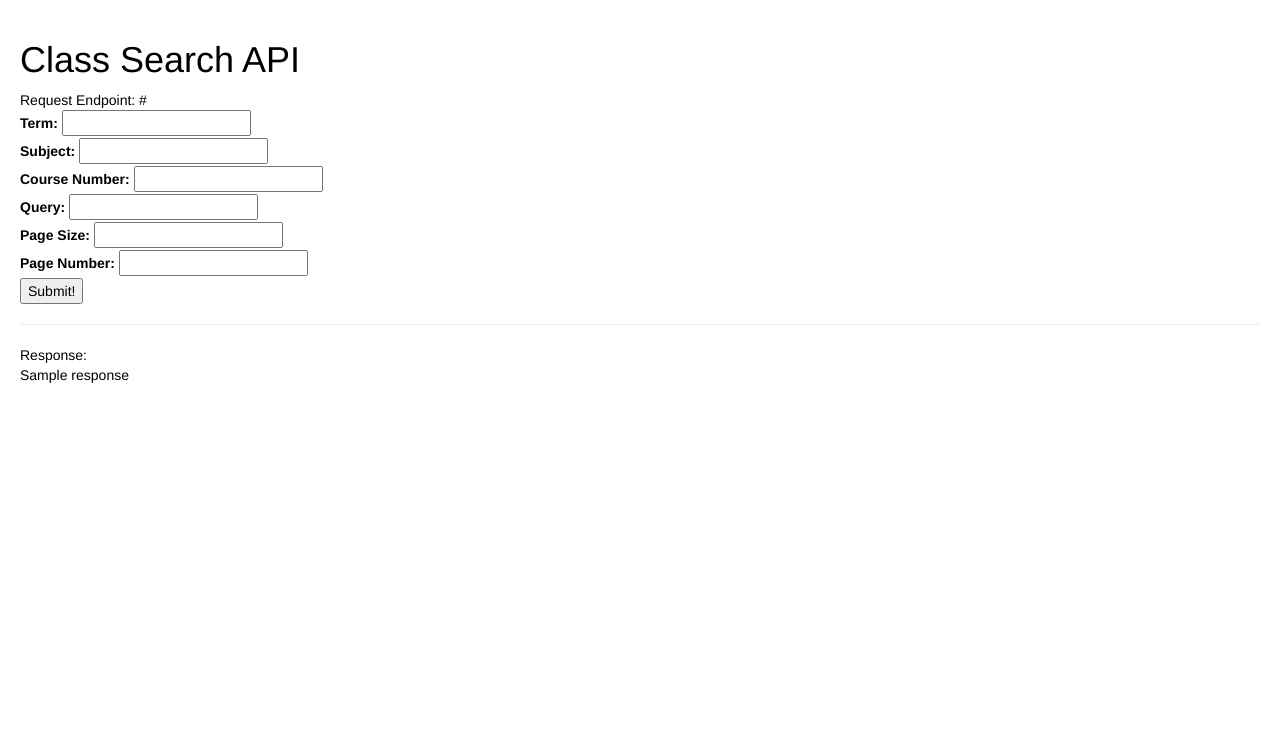
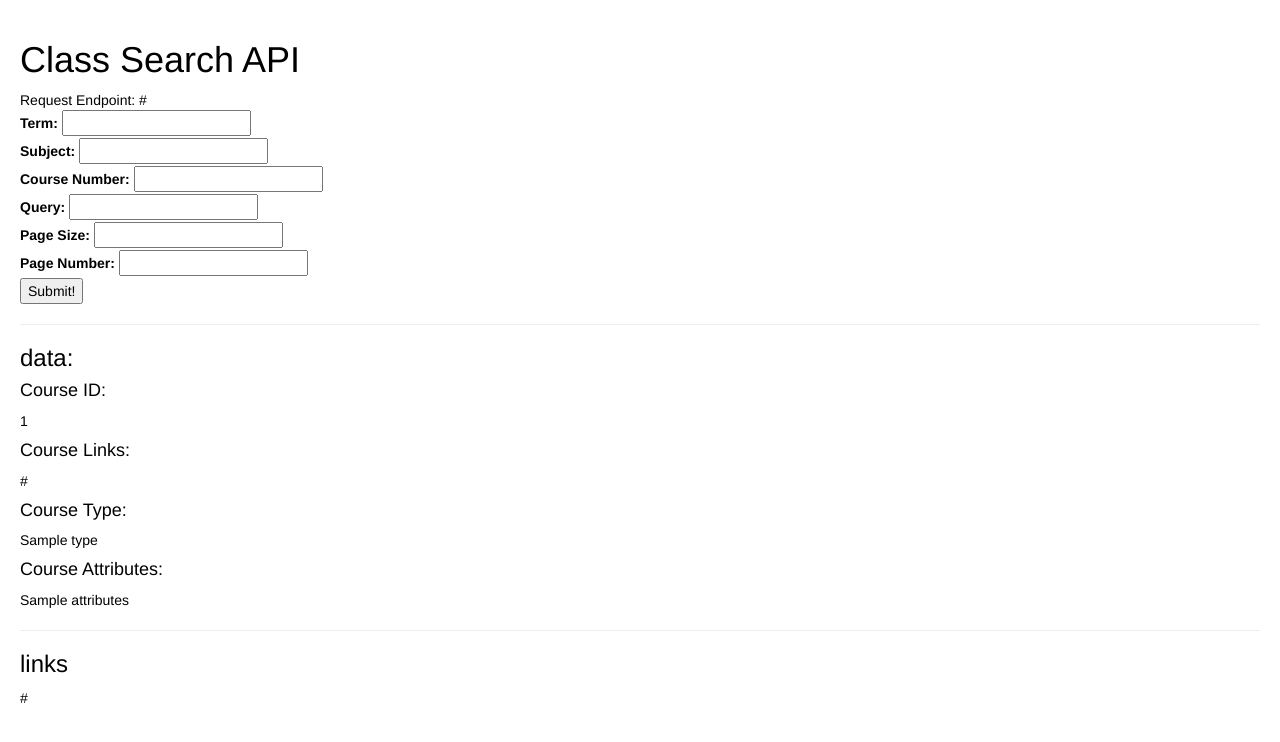
Before and after one commit to osu-mist/catalog-api-demo, a Django app: template catalog_api_demo/templates/catalog_api_demo/index.html in a window 1280 px wide. Shown: the top 742 px of the page. Run offline with Django 3.2, Linux system fonts and the light colour scheme; the template is opened without the code that fills it: most values are stand-ins (such as "Sample title", 1, 10 or a date in 2020); some libraries are stand-ins or nearby versions.

Commit message:
Update template

```diff
--- a/catalog_api_demo/templates/catalog_api_demo/index.html
+++ b/catalog_api_demo/templates/catalog_api_demo/index.html
@@ -26,10 +26,21 @@
 		<input type="submit" value="Submit!">
 	</form>
 
-	{% if response.status != 400 %}
 		<hr>
-		Response:<br>
-		{{ response }}
-	{% endif %}
+		<h3>data:</h3>
+		{% for course in data %}
+			<h4>Course ID:</h4>
+			{{ course.id }}<br>
+			<h4>Course Links:</h4>
+			{{ course.links }}<br>
+			<h4>Course Type:</h4>
+			{{ course.type }}<br>
+			<h4>Course Attributes:</h4>
+			{{ course.attributes }}<br>
+			<hr>
+		{% endfor %}
+		<h3>links</h3>
+		{{ links }}
+
 </body>
 </html>
```
Also changed, not shown: catalog_api_demo/catalog_api_demo/views.py (+11 -1 lines).
